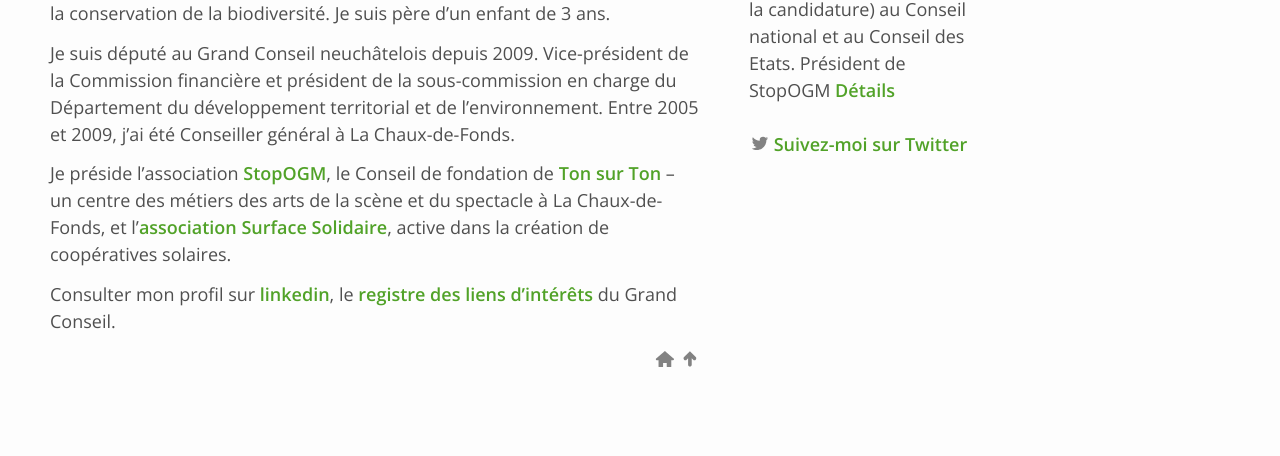
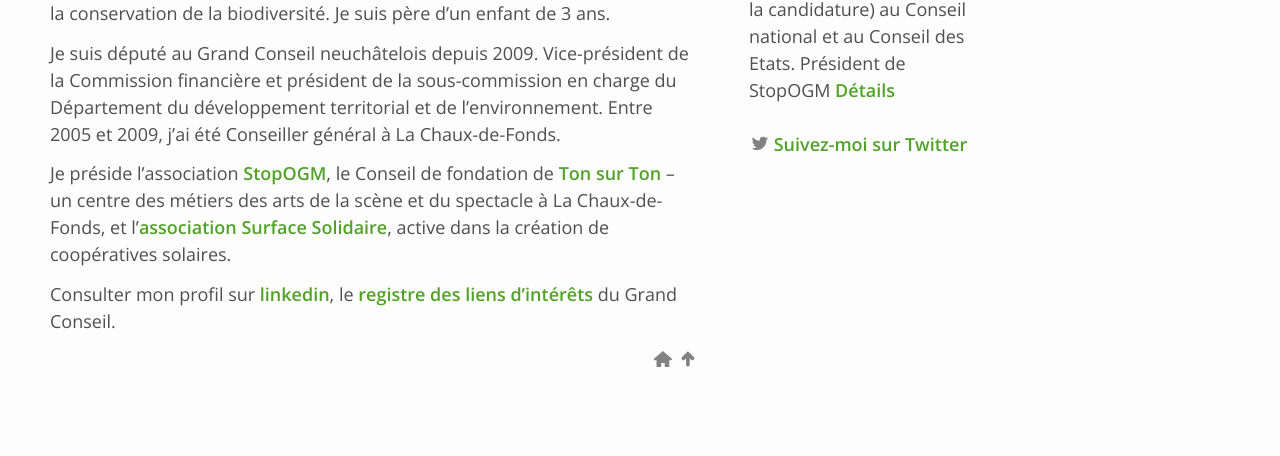
Before and after one commit to ffivaz/ffivaz.github.io, a Jekyll site: the page built from about.md, in a window 1280 px wide. Shown: the part 646-1102 px from the top of the page. Built offline with Jekyll 4.4.1, drawn with Linux system fonts in a browser that asks for light colours; nearby versions of some CDN libraries.

Commit message:
css changes for iPad

```diff
--- a/_sass/_layout.scss
+++ b/_sass/_layout.scss
@@ -258,7 +258,7 @@
 
 .post-content {
     margin-bottom: $spacing-unit;
-    width: $content-width - (3*$spacing-unit) - 250;
+    width: 70%;
 
     h2 {
         font-size: 28px;
```
